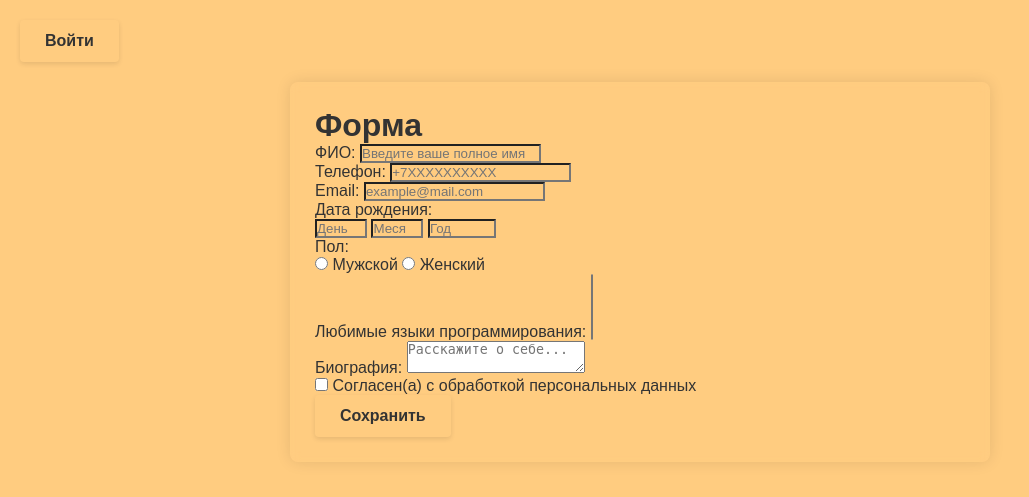
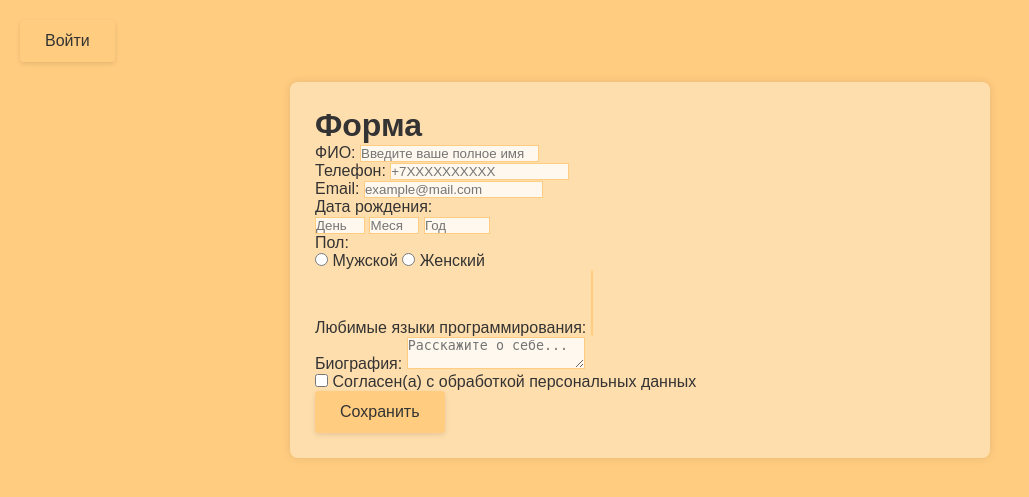
Before and after one commit to Vikkkaaa123/Web2, a PHP site: page /lesson6/index.php in a window 1280 px wide. Shown: the top 497 px of the page, without its empty margins (0-1029 px from the left). Run offline with PHP 8.4, Linux system fonts and the light colour scheme; data that the repository does not hold is empty.

Commit message:
Update style.css

```diff
--- a/lesson6/style.css
+++ b/lesson6/style.css
@@ -16,47 +16,22 @@ body.index-page, body.login-page {
     background-image: url('fon.PNG');
     background-size: cover;
     background-position: center;
+    background-repeat: no-repeat;
     background-attachment: fixed;
 }
 
-form {
+form, .login-form, .edit-form, .credentials {
     max-width: 700px;
     margin: 20px auto;
-    background: rgba(255, 224, 178, 0.85) !important; /* #ffe0b2 с прозрачностью */
+    background: rgba(255, 224, 178, 0.9) !important; /* #ffe0b2 с прозрачностью */
     padding: 25px;
     border-radius: 8px;
-    box-shadow: 0 0 15px rgba(0, 0, 0, 0.1);
-    backdrop-filter: blur(5px);
-}
-
-table {
-    width: 100%;
-    border-collapse: collapse;
-    margin: 20px 0;
-    background: #fff3e0 !important;
     box-shadow: 0 0 10px rgba(0,0,0,0.1);
 }
 
-th {
-    background: #ffcc80 !important; /* Цвет шапки */
-    color: #333 !important;
-    padding: 15px;
-    text-align: left;
-    font-weight: bold;
-}
-
-td {
-    padding: 12px;
-    border-bottom: 1px solid #ffcc80;
-    background: #fff3e0 !important;
-}
-
-tr:hover td {
-    background: rgba(255, 204, 128, 0.2) !important;
-}
-
 button, input[type="submit"], input[type="button"],
-.button, .auth-btn, .admin-logout {
+.auth-btn, .button, .admin-logout,
+.action-buttons .button, .form-actions input {
     background: #ffcc80 !important;
     color: #333 !important;
     border: none !important;
@@ -64,12 +39,10 @@ button, input[type="submit"], input[type="button"],
     border-radius: 4px !important;
     cursor: pointer;
     font-size: 16px;
-    font-weight: bold;
     transition: all 0.3s !important;
     box-shadow: 0 2px 5px rgba(0,0,0,0.1);
+    text-decoration: none !important;
     display: inline-block;
-    text-decoration: none !important;
-    text-align: center;
 }
 
 button:hover, input[type="submit"]:hover,
@@ -96,11 +94,21 @@ input[type="button"]:hover, .button:hover {
     z-index: 1000;
 }
 
-div, form, table, td, th, input, button {
-    background: transparent !important;
+input, select, textarea {
+    background: rgba(255, 255, 255, 0.8) !important;
+    border: 1px solid #ffcc80 !important;
 }
 
-/* ===== Адаптивность ===== */
+.error {
+    border: 2px solid #d32f2f !important;
+}
+
+.error-message {
+    color: #d32f2f;
+    font-size: 14px;
+    margin-top: 5px;
+}
+
 @media (max-width: 768px) {
     body {
         padding: 15px;
```
Also changed, not shown: other parts of lesson6/style.css (+31 -2 lines).
